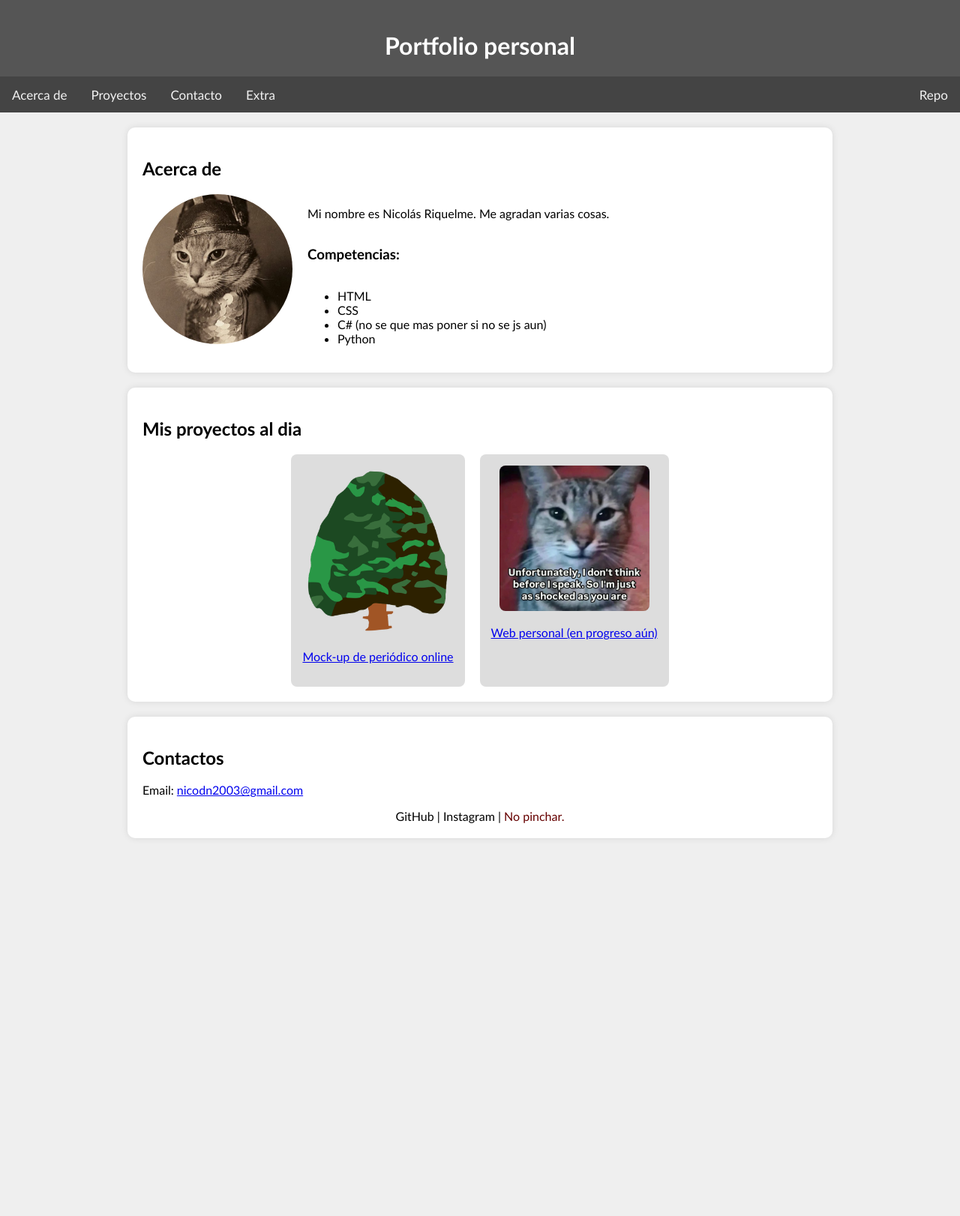
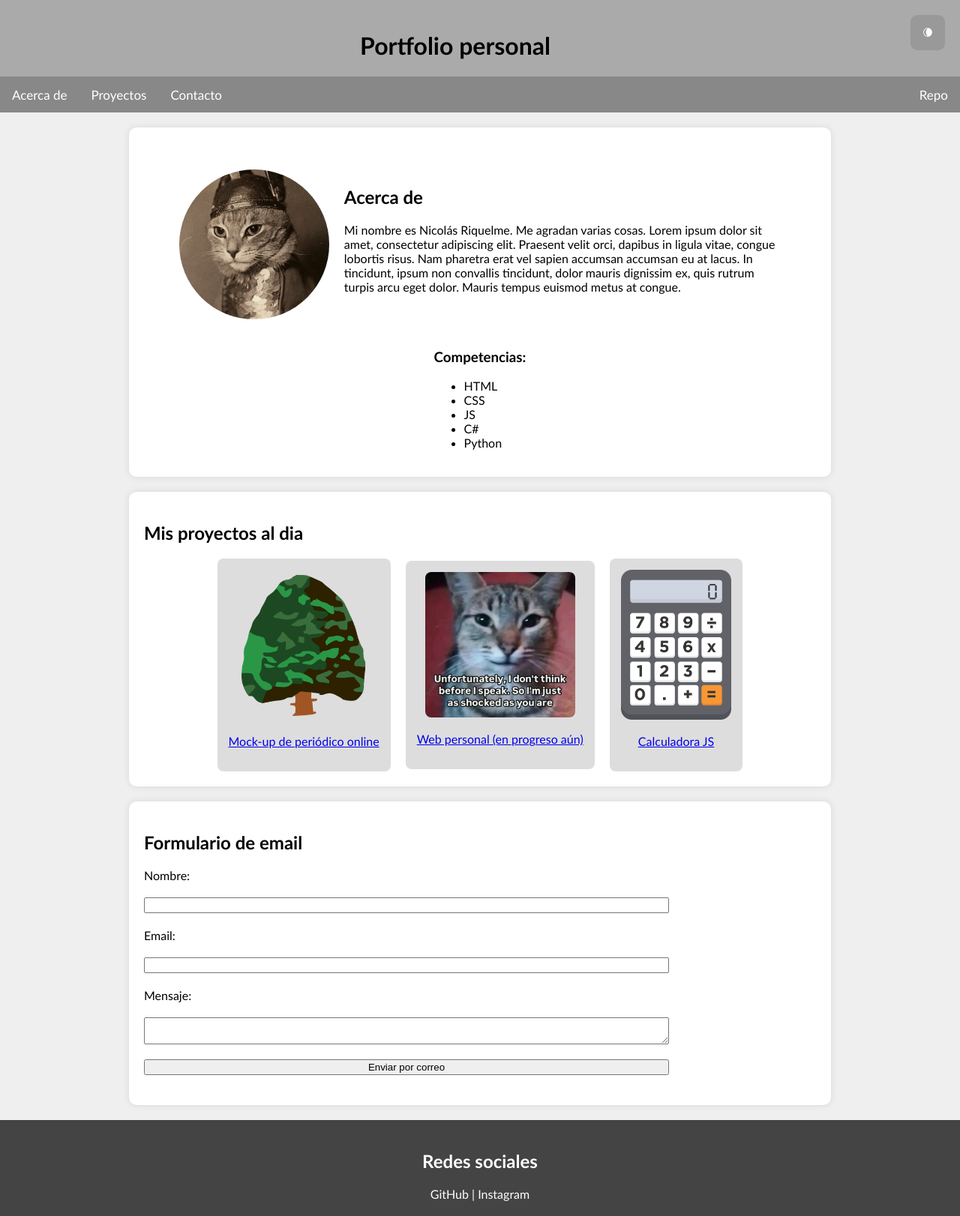
Before and after one commit to nriquelme-uct/portfolio, a plain HTML site: page index.html in a window 1280 px wide. Shown: the whole page at 75% size. Before the commit the page ends 1138 px from the top, so only its background shows below. Drawn offline with Linux system fonts and the light colour scheme.

Commit message:
Añadir elementos de prueba 2

```diff
--- a/assets/css/main.css
+++ b/assets/css/main.css
@@ -8,14 +8,14 @@ body {
 
 /*Sección de encabezado*/
 header {
-    background-color: #555;
-    color: #fff;
+    background-color: #aaa;
     padding-top: 20px;
     text-align: center;
 }
 
 nav {
-    background-color: #444;
+    background-color: #888;
+
     width: 100%;
     padding-bottom: 20px;
 }
@@ -33,11 +33,11 @@ nav li {
 
 nav li a {
     float: left;
-    color: #f2f2f2;
     text-align: center;
     padding: 14px 16px;
     text-decoration: none;
     font-size: 17px;
+    color: white;
 }
 
 nav li a:hover {
@@ -45,26 +45,50 @@ nav li a:hover {
     color: black;
 }
 
+/* Estilos generales */
 
 section {
-    max-width: 900px;
+    width: 900px;
+    max-width: 70%;
     margin: 20px auto;
+    background-color: #fff;
     padding: 20px;
-    background: white;
     border-radius: 10px;
     box-shadow: 0 0 10px rgba(0, 0, 0, 0.1);
 }
 
+form {
+    display: flex;
+    flex-flow: column;
+    row-gap: 20px;
+    max-width: 700px;
+}
+
+form button {
+    flex-shrink: 20px;
+}
+
+footer {
+    padding-top: 20px;
+    padding-bottom: 20px;
+    background-color: #444;
+    color: white;
+    text-align: center;
+
+}
+
 /* Estilos por clases */
 .container {
+    margin-top: 20px;
     display: flex;
     gap: 20px;
+    flex-flow: row wrap;
+    align-items: center;
+    justify-content: center;
 }
 .content {
-    display: flex;
     margin-top: 0px;
-    align-content: center;
-    flex-flow: column wrap;
+    max-width: 65%;
 }
 
 .content p {
@@ -73,7 +97,7 @@ section {
 
 .project-icon {
     max-width: 200px;
-    max-height: 400px;
+    max-height: 200px;
     border-radius: 8px;
 }
 .proyecto {
@@ -84,29 +108,26 @@ section {
     max-width: 250px;
 }
 
-.container {
-    display: flex;
-    gap: 20px;
-    flex-flow: row wrap;
-}
-
 .social {
     text-align: center;
     margin: auto;
 }
 .social a {
-    color: rgb(0, 0, 0);
+    color: white;
     text-decoration: none;
 }
+
 
 /* Estilos por ID */
 
 
 #imgcontainer {
+    margin-top: 1rem;
     height: 200px;
     width: 200px;
     overflow: hidden;
     border-radius: 50%;
+    flex-basis: 200px;
 }
 
 #profile-pic {
@@ -115,12 +136,63 @@ section {
     object-fit: cover;
     scale: 1.5;
 }
+
+#presentacion {
+    flex-basis: 75%;
+}
+
 #cont-proyectos {
     justify-content: center;
 }
-#rickroll {
-    color: #600;
+
+#spacer {
+    flex-basis: 200px;
 }
+
+
+/* Estilos especiales o funcionales */
+
+.dark-mode {
+    background-color: #222;
+    color: white;
+}
+
+nav.dark-mode {
+    background-color: #333;
+}
+
+header.dark-mode {
+    background-color: #666;
+}
+
+section.dark-mode {
+    background-color: #666;
+}
+
+header button {
+    float: right;
+    margin-right: 20px;
+    margin-top: 1fr;
+    align-self: center;
+    background-color: #999;
+    color: white;
+    padding: 1rem;
+    border: 0;
+    border-radius: 20%;
+}
+
+button:hover {
+    background-color: #4f4f4f;
+}
+
+button:active {
+    background-color: #555;
+}
+
+button.dark-mode {
+    background-color: #555;
+}
+
 
 /* Media query diseño responsivo */
 @media screen and (max-width: 768px) {
--- /dev/null
+++ b/assets/js/script.js
@@ -0,0 +1,62 @@
+
+document.getElementById("darkmode").addEventListener("click", function() {
+    var body = document.body;
+    var section1 = document.getElementById("acerca-de");
+    var section2 = document.getElementById("proyectos");
+    var header = document.getElementById("headers");
+    var button = document.getElementById("darkmode");
+
+    button.classList.toggle("dark-mode");
+    header.classList.toggle("dark-mode");
+    body.classList.toggle("dark-mode");
+    section1.classList.toggle("dark-mode");
+    section2.classList.toggle("dark-mode");
+});
+
+
+// Crear proceso de formulario
+
+const form = document.getElementById('form');
+const result = document.getElementById('result');
+
+form.addEventListener('submit', function(e) {
+    const formData = new FormData(form);
+    e.preventDefault();
+
+    // Iniciar variables de formulario
+
+    const object = Object.fromEntries(formData);
+    const json = JSON.stringify(object);
+
+    result.innerHTML = "Por favor espere..."
+
+    // Servicio de API para enviar una solicitud.
+
+    fetch('https://api.web3forms.com/submit', {
+            method: 'POST',
+            headers: {
+                'Content-Type': 'application/json',
+                'Accept': 'application/json'
+            },
+            body: json
+        })
+        .then(async (response) => {
+            let json = await response.json();
+            if (response.status == 200) {
+                result.innerHTML = json.message;
+            } else {
+                console.log(response);
+                result.innerHTML = json.message;
+            }
+        })
+        .catch(error => {
+            console.log(error);
+            result.innerHTML = "Algo salió mal!";
+        })
+        .then(function() {
+            form.reset();
+            setTimeout(() => {
+                result.style.display = "none";
+            }, 3000);
+        });
+});
--- a/index.html
+++ b/index.html
@@ -1,22 +1,23 @@
 <!DOCTYPE html>
-<html>
+<html lang="es">
     <head>
         <meta charset="utf-8">
         <title>Portfolio</title>
         <meta name="description" content="">
         <meta name="viewport" content="width=device-width, initial-scale=1">
         <link rel="stylesheet" href="assets/css/main.css">
+
     </head>
 
     <body>
-        <header>
+        <header id="headers">
+            <button id="darkmode">🌘︎</button>
             <h1>Portfolio personal</h1>
             <nav>
                 <ul>
                     <li><a href="#acerca-de">Acerca de</a></li>
                     <li><a href="#proyectos">Proyectos</a></li>
                     <li><a href="#contacto">Contacto</a></li>
-                    <li><a href="#Extra">Extra</a></li>
                     <li style="float: right;"><a href="https://github.com/nriquelme-uct/portfolio" target="__blank">Repo</a></li>
                 </ul>
             </nav>
@@ -24,23 +25,28 @@
 
         <main>
             <section id="acerca-de">
+                <div class="container">
+                    <div class="content" id="imgcontainer">
+                        <img src="assets/img/brunhidlde.jpg" alt="Foto de Perfil de Nicolás Riquelme " id="profile-pic">
+                    </div>
+                    <div class="content" id="presentacion">
                         <h2>Acerca de</h2>
-                <div class="container">
-                    <div id="imgcontainer">
-                        <img src="assets/img/brunhidlde.jpg" alt="Foto de perfil" id="profile-pic">
+                        <p>Mi nombre es Nicolás Riquelme. Me agradan varias cosas. Lorem ipsum dolor sit amet,
+                            consectetur adipiscing elit. Praesent velit orci, dapibus in ligula vitae, congue lobortis risus.
+                            Nam pharetra erat vel sapien accumsan accumsan eu at lacus. In tincidunt, ipsum non convallis
+                            tincidunt, dolor mauris dignissim ex, quis rutrum turpis arcu eget dolor. Mauris tempus euismod metus at congue.</p>
                     </div>
                     <div class="content">
-                        <p>Mi nombre es Nicolás Riquelme. Me agradan varias cosas. </p>
                             <h3>Competencias:</h3>
                             <ul>
                                 <li>HTML</li>
                                 <li>CSS</li>
-                            <li>C# (no se que mas poner si no se js aun)</li>
+                                <li>JS</li>
+                                <li>C#</li>
                                 <li>Python</li>
                             </ul>
                     </div>
                 </div>
-
             </section>
 
             <section id="proyectos">
@@ -51,27 +57,44 @@
                         <p><a href="https://github.com/nriquelme-uct/el-liberty-tree" target="_blank">Mock-up de periódico online</a></p>
                     </div>
                     <div class="proyecto">
-                        <img src="assets/img/Gibd6H_WIAAx-Wx.jpg" alt="Icono de placeholder" class="project-icon">
+                        <img src="assets/img/Gibd6H_WIAAx-Wx.jpg" alt="Proyecto de Web Personal." class="project-icon">
                         <p><a href="https://github.com/nriquelme-uct/Web-Personal" target="_blank">Web personal (en progreso aún)</a></p>
+                    </div>
+                    <div class="proyecto">
+                        <img src="assets/img/calculator-2374442_640.png" alt="Proyecto de Calculadora JS" class="project-icon">
+                        <p><a href="https://github.com/nriquelme-uct/js-calculator" target="_blank">Calculadora JS</a></p>
                     </div>
                 </div>
             </section>
 
             <section id="contacto">
-                <h2>Contactos</h2>
-                <p>Email: <a href="mailto:nicodn2003@gmail.com">nicodn2003@gmail.com</a></p>
-                <aside class="social">
-                    <a href="https://github.com/nriquelme-uct/" target="_blank">GitHub</a> |
-                    <a href="https://instagram.com" target="_blank">Instagram</a> |
-                    <a href="https://youtube.com/watch?v=dQw4w9WgXcQ" target="_blank" id="rickroll">No pinchar.</a>
-                </aside>
+                <h2>Formulario de email</h2>
+                <div class="email-container">
+                    <form method="POST" id="form">
 
+                        <input type="hidden" name="access_key" value="a7cc4fe3-966e-420a-ab3c-e857c89d6c9d">
+
+                        <label for="form-name">Nombre:</label>
+                        <input id="form-name" type="text" name="name" required>
+                        <label for="form-mail">Email:</label>
+                        <input id="form-mail" type="email" name="email" required>
+                        <label for="message">Mensaje:</label>
+                        <textarea id="message" name="message" required></textarea>
+                        <button type="submit">Enviar por correo</button>
+                        <div id="result"></div>
+
+                    </form>
+                </div>
             </section>
-        </main>
 
             <footer>
-
+                    <h2>Redes sociales</h2>
+                    <div class="social">
+                        <a href="https://github.com/nriquelme-uct/" target="_blank">GitHub</a> |
+                        <a href="https://instagram.com" target="_blank">Instagram</a>
+                    </div>
             </footer>
-        <script src="" async defer></script>
+        </main>
+        <script src="assets/js/script.js"></script>
     </body>
 </html>
```
Also changed, not shown: assets/img/calculator-2374442_640.png (added). Lines whose indentation alone changed are shown as unchanged.
